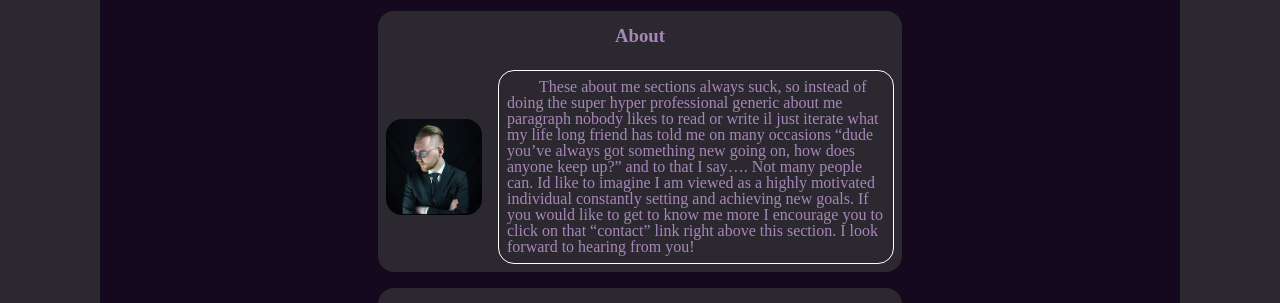
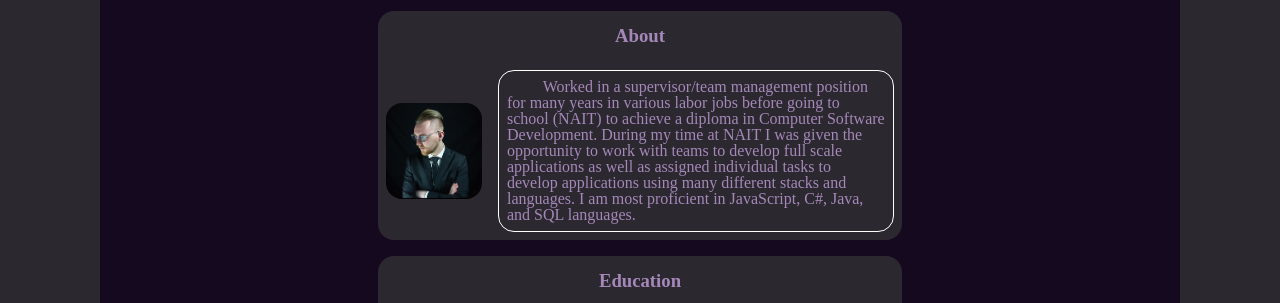
Before and after one commit to toltalchaos/portfolio-build, a React (Create React App) app: page / in a window 1280 px wide. Shown: the part 551-854 px from the top of the page. Built offline with nearby package versions, Linux system fonts and the light colour scheme.

Commit message:
fix about

```diff
--- a/src/pages/landingPage/landingPage.jsx
+++ b/src/pages/landingPage/landingPage.jsx
@@ -94,7 +94,7 @@ const LandingPage = (props) => {
             <h3>About</h3>
             <div>
             <img src={SideHeadshot} alt="photo of NAIT logo" />
-            <p>&emsp;&emsp;These about me sections always suck, so instead of doing the super hyper professional generic about me paragraph nobody likes to read or write il just iterate what my life long friend has told me on many occasions “dude you’ve always got something new going on, how does anyone keep up?” and to that I say…. Not many people can. Id like to imagine I am viewed as a highly motivated individual constantly setting and achieving new goals. If you would like to get to know me more I encourage you to click on that “contact” link right above this section. I look forward to hearing from you! </p>
+            <p>&emsp;&emsp; Worked in a supervisor/team management position for many years in various labor jobs before going to school (NAIT) to achieve a diploma in Computer Software Development. During my time at NAIT I was given the opportunity to work with teams to develop full scale applications as well as assigned individual tasks to develop applications using many different stacks and languages. I am most proficient in JavaScript, C#, Java, and SQL languages.  </p>
             </div>
         </section>
         <section>
```
Also changed, not shown: 6 other files (tests, documents, lock files or other folders).
